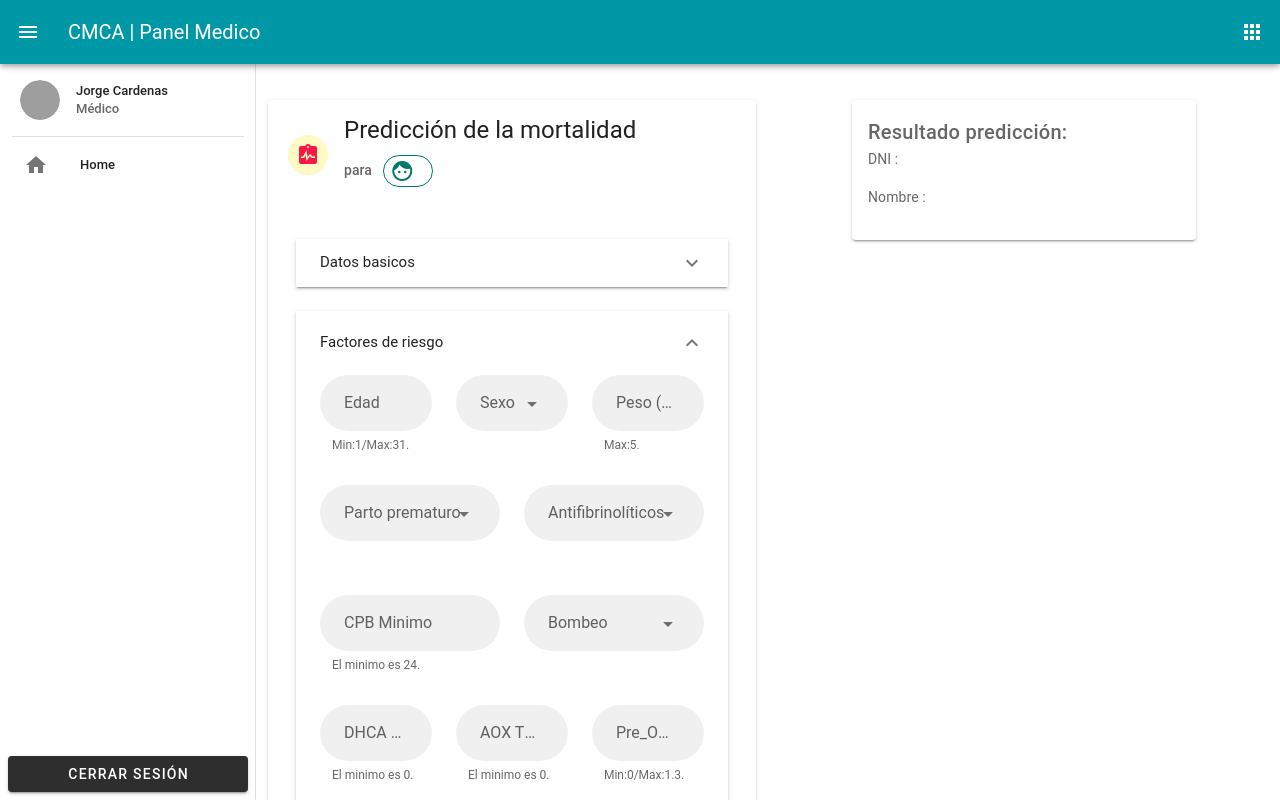
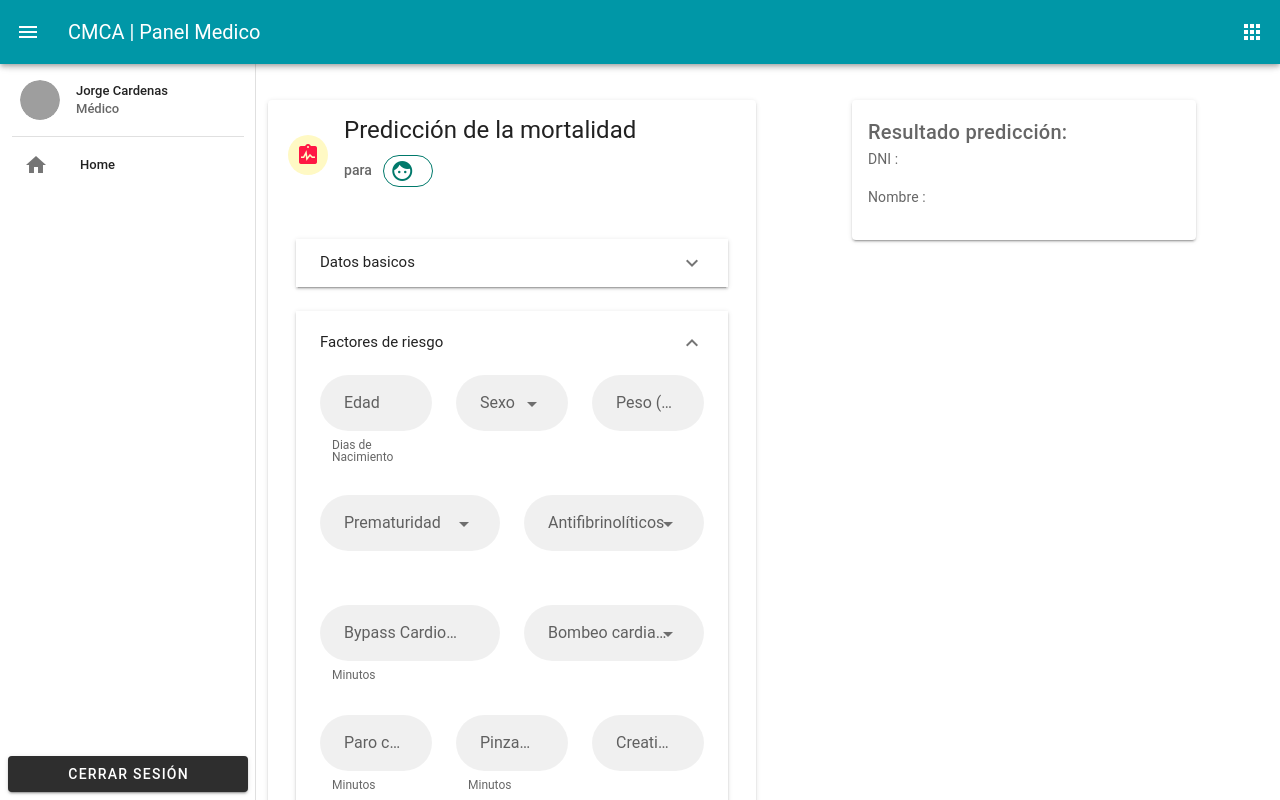
Before and after one commit to jorgecardenasgrandez/Tesis_FRONTEND, a Vue app: page /medico in a window 1280 px wide. Both pictures are taken after a click on the button "Factores de riesgo". Shown: the top 800 px of the page. Built offline with nearby package versions, Linux system fonts and the light colour scheme; grey boxes are pictures that could not be loaded; a small style sheet from the web is missing.

Commit message:
add configurar para consumir la api predictiva

```diff
--- a/src/main.js
+++ b/src/main.js
@@ -12,7 +12,7 @@ import VueAxios from 'vue-axios'
 Vue.use(VueAxios, axios)
 export const EventBus = new Vue();
 //URL BASE DE LA API
-axios.defaults.baseURL = 'http://127.0.0.1:5000/'
+axios.defaults.baseURL = 'https://drf-tesis.herokuapp.com/'
 
 Vue.config.productionTip = false
 
--- a/src/store_modulos/Factores_riesgo.js
+++ b/src/store_modulos/Factores_riesgo.js
@@ -9,7 +9,7 @@ export default{
                 // ['aaa','eee','iii','ooo','uuu','rrr','ttt','qqq','vvv','ggg']
             labels: ['','','','','','','','','',''],
             datasets: [{
-                label: 'Bar Chart',
+                label: '',
                 borderWidth: 1,
                 backgroundColor: ['','','','','','','','','',''],
                 borderColor: ['','','','','','','','','',''],
--- a/src/views/Medico/Prediccion.vue
+++ b/src/views/Medico/Prediccion.vue
@@ -90,7 +90,7 @@
                                                         @keypress="isNumber($event)"
                                                         filled
                                                         label="Edad"
-                                                        hint="Min:1/Max:31."
+                                                        hint="Dias de Nacimiento"
                                                         persistent-hint
                                                         required
                                                     ></v-text-field>
@@ -116,7 +116,7 @@
                                                         rounded
                                                         filled
                                                         label="Peso (kg)"
-                                                        hint="Max:5."
+                                                        hint=""
                                                         persistent-hint
                                                         required
                                                     ></v-text-field>
@@ -131,7 +131,7 @@
                                                         :items="['Si', 'No']"
                                                         rounded
                                                         filled
-                                                        label="Parto prematuro"
+                                                        label="Prematuridad"
                                                         required
                                                     ></v-select>
                                                 </v-col>
@@ -156,8 +156,8 @@
                                                         @keypress="isNumber($event)"
                                                         rounded
                                                         filled
-                                                        label="CPB Minimo"
-                                                        hint="El minimo es 24."
+                                                        label="Bypass Cardiopulmonar"
+                                                        hint="Minutos"
                                                         persistent-hint
                                                         required
                                                     ></v-text-field>
@@ -169,7 +169,7 @@
                                                         :items="['Si', 'No']"
                                                         rounded
                                                         filled
-                                                        label="Bombeo"
+                                                        label="Bombeo cardiaco"
                                                         required
                                                     ></v-select>
                                                 </v-col>
@@ -183,8 +183,8 @@
                                                         @keypress="isNumber($event)"
                                                         rounded
                                                         filled
-                                                        label="DHCA Minimo"
-                                                        hint="El minimo es 0."
+                                                        label="Paro circulatorio"
+                                                        hint="Minutos"
                                                         persistent-hint
                                                         required
                                                     ></v-text-field>
@@ -196,8 +196,8 @@
                                                         @keypress="isNumber($event)"
                                                         rounded
                                                         filled
-                                                        label="AOX Time"
-                                                        hint="El minimo es 0."
+                                                        label="Pinzamiento aortico"
+                                                        hint="Minutos"
                                                         persistent-hint
                                                         required
                                                     ></v-text-field>
@@ -208,8 +208,8 @@
                                                         :rules="preopcrRules"
                                                         rounded
                                                         filled
-                                                        label="Pre_OPCR"
-                                                        hint="Min:0/Max:1.3."
+                                                        label="Creatinina preoperatoria"
+                                                        hint=""
                                                         persistent-hint
                                                         required
                                                     ></v-text-field>
@@ -398,27 +398,27 @@ import {EventBus} from '../../main.js'
                 ],
                 edadRules:[
                     v => !!v || 'La edad es requerida.',
-                    v => v >= 1 && v <= 31 || 'Min:1/Max:31.',
+                    v => v >= 0 || 'Edad minima es 0 dias.',
                 ],
                 pesoRules:[
                     v => !!v || 'El peso es requerido.',
-                    v => v >= 1 && v <= 5 || 'Excedido.',
+                    v => v >= 0 || 'Peso minimo es 0 kg.',
                 ],
                 cpbminRules:[
                     v => !!v || 'El CPB es requerido.',
-                    v => v >= 24 || 'El minimo es 24.',
+                    v => v >= 0 || 'Tiempo minimo es 0 minutos.',
                 ],
                 dhcaRules:[
                     v => !!v || 'El DHCA es requerido.',
-                    v => v >= 0 || 'El minimo es 0.',
+                    v => v >= 0 || 'Tiempo minimo es 0 minutos.',
                 ],
                 aoxtimeRules:[
                     v => !!v || 'El AOX es requerido.',
-                    v => v >= 0 || 'El minimo es 0.',
+                    v => v >= 0 || 'Tiempo minimo es 0 minutos.',
                 ],
                 preopcrRules:[
-                    v => !!v || 'El OPCR es requerido.',
-                    v => v >= 0 && v <= 1.3 || 'Min:0/Max:1.3.',
+                    v => !!v || 'Creatinina Pre es requerido.',
+                    v => v >= 0 || 'Medida minima es 0.',
                 ],
             }
         },
@@ -446,34 +446,36 @@ import {EventBus} from '../../main.js'
                     let antifi = this.paciente.antifibrinoliticos
 
                     if(sexo === "Femenino"){
-                        sexo = "1"
+                        sexo = true
                     }else{
-                        sexo = "0"
+                        sexo = false
                     }
 
                     if(parto === "Si"){
-                        parto = "1"
+                        parto = true
                     }else{
-                        parto = "0"
+                        parto = false
                     }
 
                     if(bombeo === "Si"){
-                        bombeo = "1"
+                        bombeo = true
                     }else{
-                        bombeo = "0"
+                        bombeo = false
                     }
 
                     if(antifi === "Aprotinina"){
-                        antifi = "2"
+                        antifi = 2
                     }else if(antifi === "Acido tranexamico"){
-                        antifi = "1"
+                        antifi = 1
                     }else{
-                        antifi = "0"
+                        antifi = 0
                     }
 
-                    let paciente = {
-                        dni:this.paciente.dni,
-                        nombre:this.paciente.nombre,
+                    let paciente_pediatrico = {
+                        paciente:{
+                            dni:this.paciente.dni,
+                            nombre:this.paciente.nombre,
+                        },
                         age_at_surgery:this.paciente.edad,
                         gender:sexo,
                         weight:this.paciente.peso,
@@ -487,13 +489,13 @@ import {EventBus} from '../../main.js'
                         model_choice:this.modelo.ml,
                         simulate:this.simulacion.simulate
                     }
-                    //console.log(paciente)
+                    // console.log(paciente_pediatrico)
                     try {
 
                         this.loading.estado = true
 
-                        const response = await axios.post('predict', paciente)
-                        //console.log(response.data)
+                        const response = await axios.post('api/prediction/register/', paciente_pediatrico)
+                        // console.log(response.data)
 
                         this.loading.estado = false
 
```
